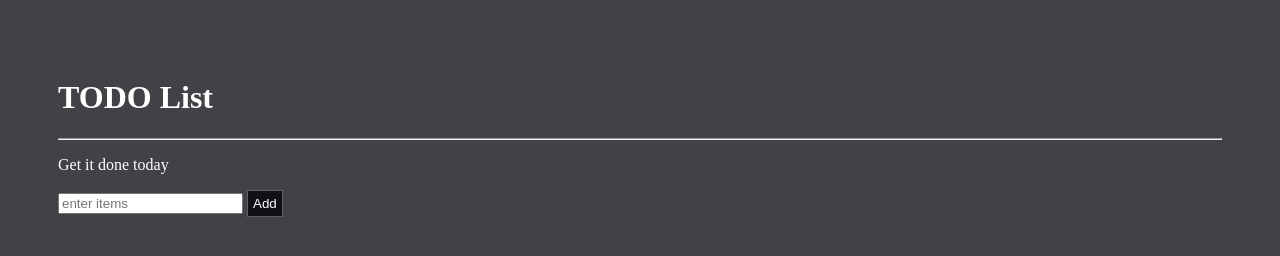
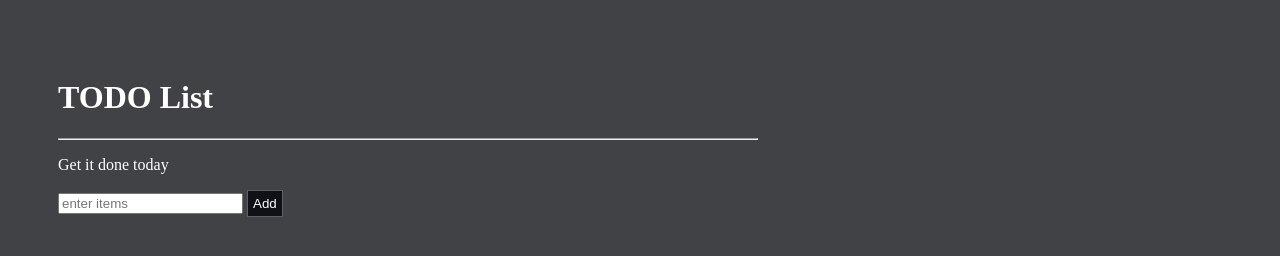
Before and after one commit to kaush-at/to-do-list, a plain HTML site: page index.html in a window 1280 px wide. Drawn offline with Linux system fonts and the light colour scheme.

```diff
--- a/index.html
+++ b/index.html
@@ -6,7 +6,7 @@
 </head>
 <body>
 	<h1>TODO List</h1>
-	<hr>
+	<hr align="left">
 	<p id="first">Get it done today</p>
 	<input id="userinput" type="text" placeholder="enter items">
 	<button id="enter">Add</button>
--- a/style.css
+++ b/style.css
@@ -51,7 +51,8 @@ li  button{
 }
 
 button:hover{
-  transform: scale(1.1)
+  transform: scale(1.1);
+  cursor:pointer;
 }
 
 body{
@@ -59,3 +60,6 @@ body{
   background-color: #414245;
   color: white;
 }
+ hr{
+   width: 60%;
+ }
```
